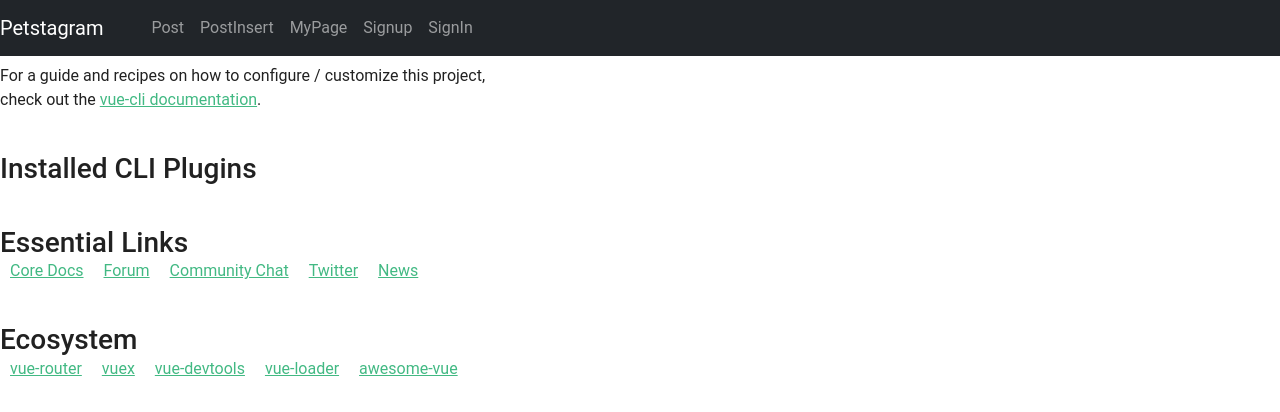
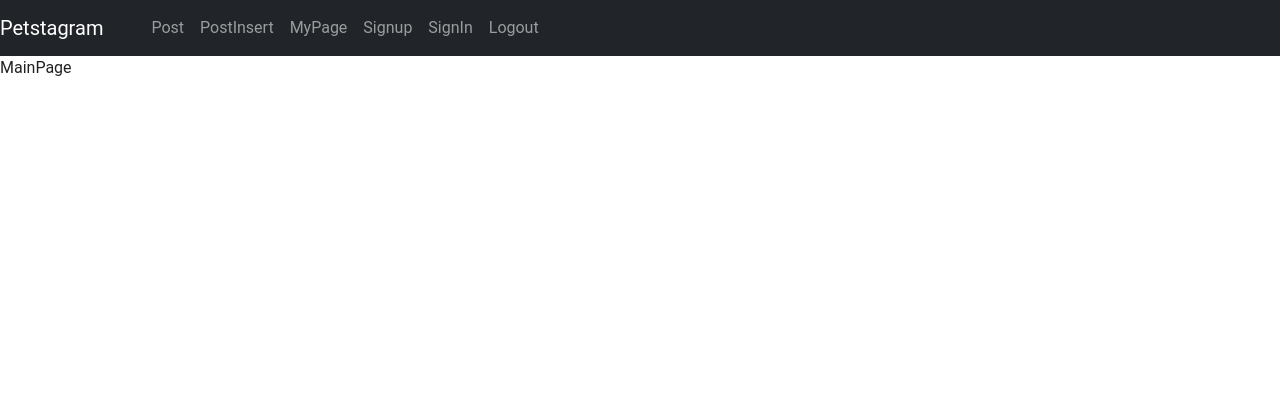
Before and after one commit to chd830/Petstagram, a Vue app in the folder front/petstagram/: page / in a window 1280 px wide. Shown: the top 412 px of the page. Built offline with nearby package versions, Linux system fonts and the light colour scheme.

Commit message:
로그아웃

```diff
--- a/front/petstagram/src/components/HelloWorld.vue
+++ b/front/petstagram/src/components/HelloWorld.vue
@@ -1,56 +1,5 @@
 <template>
   <div class="hello">
-    <h1>{{ msg }}</h1>
-    <p>
-      For a guide and recipes on how to configure / customize this project,<br>
-      check out the
-      <a href="https://cli.vuejs.org" target="_blank" rel="noopener">vue-cli documentation</a>.
-    </p>
-    <h3>Installed CLI Plugins</h3>
-    <ul>
-    </ul>
-    <h3>Essential Links</h3>
-    <ul>
-      <li><a href="https://vuejs.org" target="_blank" rel="noopener">Core Docs</a></li>
-      <li><a href="https://forum.vuejs.org" target="_blank" rel="noopener">Forum</a></li>
-      <li><a href="https://chat.vuejs.org" target="_blank" rel="noopener">Community Chat</a></li>
-      <li><a href="https://twitter.com/vuejs" target="_blank" rel="noopener">Twitter</a></li>
-      <li><a href="https://news.vuejs.org" target="_blank" rel="noopener">News</a></li>
-    </ul>
-    <h3>Ecosystem</h3>
-    <ul>
-      <li><a href="https://router.vuejs.org" target="_blank" rel="noopener">vue-router</a></li>
-      <li><a href="https://vuex.vuejs.org" target="_blank" rel="noopener">vuex</a></li>
-      <li><a href="https://github.com/vuejs/vue-devtools#vue-devtools" target="_blank" rel="noopener">vue-devtools</a></li>
-      <li><a href="https://vue-loader.vuejs.org" target="_blank" rel="noopener">vue-loader</a></li>
-      <li><a href="https://github.com/vuejs/awesome-vue" target="_blank" rel="noopener">awesome-vue</a></li>
-    </ul>
+    MainPage
   </div>
 </template>
-
-<script>
-export default {
-  name: 'HelloWorld',
-  props: {
-    msg: String
-  }
-}
-</script>
-
-<!-- Add "scoped" attribute to limit CSS to this component only -->
-<style scoped>
-h3 {
-  margin: 40px 0 0;
-}
-ul {
-  list-style-type: none;
-  padding: 0;
-}
-li {
-  display: inline-block;
-  margin: 0 10px;
-}
-a {
-  color: #42b983;
-}
-</style>
--- a/front/petstagram/src/components/Nav.vue
+++ b/front/petstagram/src/components/Nav.vue
@@ -13,15 +13,9 @@
         <b-nav-item href="/mypage">MyPage</b-nav-item>
         <b-nav-item href="/signup">Signup</b-nav-item>
         <b-nav-item href="/signin">SignIn</b-nav-item>
+        <b-nav-item href="/Logout">Logout</b-nav-item>
       </b-navbar-nav>
     </b-collapse>
   </b-navbar>
 </div>
-<!-- <div>
-  <b-navbar toggleable="lg" type="dark" variant="info">
-    <b-navbar-brand href="/">Home</b-navbar-brand>
-    <b-navbar-brand href="/signin">SignIn</b-navbar-brand>
-    <b-navbar-brand href="/signup">SignUp</b-navbar-brand>
-  </b-navbar>
-</div> -->
 </template>
--- /dev/null
+++ b/front/petstagram/src/components/Users/Logout.vue
@@ -0,0 +1,17 @@
+<template>
+<div>
+  Logout
+</div>
+</template>
+
+<script>
+import router from '../../router/index'
+
+export default {
+  name: 'Logout',
+  created() {
+    localStorage.clear();
+    router.push("/")
+  }
+}
+</script>
--- a/front/petstagram/src/router/index.js
+++ b/front/petstagram/src/router/index.js
@@ -26,6 +26,11 @@ const routes = [
         component: () => import('../components/Users/MyPage.vue')
     },
     {
+        path: '/logout',
+        name: "LogOut",
+        component: () => import('../components/Users/Logout.vue')
+    },
+    {
         path: "/posts/",
         name: "PostsView",
         component: () => import('./../components/Posts/PostsView.vue')
```
